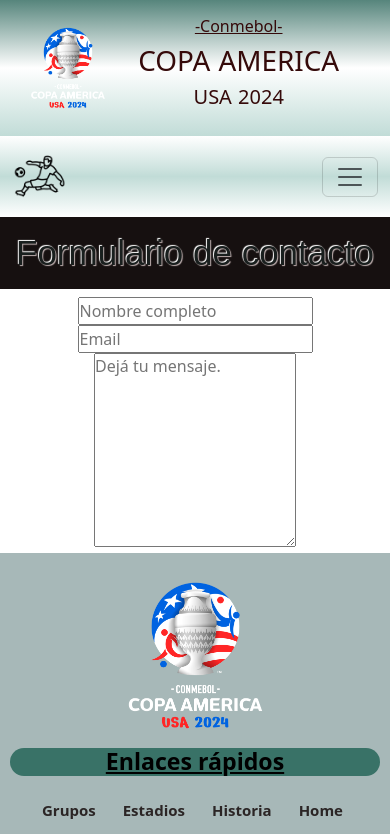
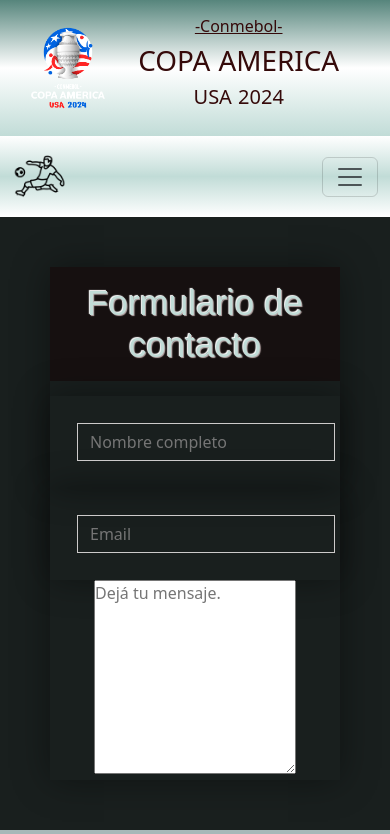
Before and after one commit to alegonz69/NuevoRepo1, a plain HTML site: page pages/contacto.html in a window 390 px wide. Shown: the top 834 px of the page. Drawn offline with nearby package versions, Linux system fonts and the light colour scheme.

Commit message:
modificaciones de PreEntrega

```diff
--- a/css/styless.css
+++ b/css/styless.css
@@ -315,19 +315,6 @@
       display: none;
     }
 
-
-
-
-
-
-
-
-
-
-
-
-
-
     main section .container-grupos table tbody tr td .flex-banderas {
       display: flex;
       gap: 10px;
@@ -349,6 +336,63 @@
     main section .container-grupos table tbody tr td .flex-banderas div {
       width: 20%;
     }
+
+
+    /* SECCION CONTACTO */
+
+
+    .main-contacto {
+      background-color: #191f1e;
+    }
+
+
+    .navbar-brand img {
+      width: 50%;
+    }
+
+    .main-contacto section {
+      padding: 50px;
+    }
+
+    .main-contacto section form {
+      text-align: center;
+      box-shadow: 0 0 35px #0006;
+      max-width: 750px;
+      margin: auto;
+    }
+
+    .main-contacto section form .form-input {
+      background-color: transparent;
+      box-shadow: 0 0 35px #0006;
+    }
+
+    .main-contacto section form .form-input input {
+      border-left:3px solid #397267;
+      width: 97%;
+      margin: 15px;
+      background: transparent;
+      border: 1px solid #cccaca;
+      padding: 6px 12px;
+      color: #26c7a9;
+    }
+
+    .main-contacto section form h2 {
+      text-align: center;
+      color: #C1DCD7;
+      margin-bottom: 15px;
+      padding-top: 15px;
+    }
+
+    .form-input {
+      background-color: transparent;
+      padding: 12px;
+      box-shadow: 0 0 35px #0006;
+
+    }
+
+
+
+
 }
 
 
@@ -434,13 +478,24 @@ main .sec-noticia .sec-noticia1 article div img {
 }
 
 main .sec-noticia .sec-noticia1 article {
+  padding: 25px;
+}
+
+main .sec-noticia .sec-noticia1 article h3 {
   padding: 50px;
 }
+
 
 main .sec-noticia .sec-noticia2 {
   box-shadow: 0 0 55px 0 #000;
   width: 70%;
 }
+
+main .sec-noticia .sec-noticia2 article {
+  height:100%;
+  align-content: center;
+}
+
 
 main .sec-noticia .sec-noticia2 article div h4 {
   text-align: center;
@@ -449,20 +504,18 @@ main .sec-noticia .sec-noticia2 article div h4 {
 
 main .sec-noticia .sec-noticia2 article div {
   display: flex;
-  margin-bottom: 10px;
-  margin-left: 10px;
+  gap: 10px;
+  padding: 10px;
 }
-
+main .sec-noticia .sec-noticia2 article div h4 {
+  font-size: 18px;
+}
 
 main .sec-noticia .sec-noticia2 article div img {
   border-radius: 10px;
   width: 50%;
   filter: drop-shadow(0 0 15px #000);
 }
-
-/* main .sec-noticia .sec-noticia2 article div img:hover {
-  background-color: #000;
-} */
 
 main .grilla {
   display: grid;
@@ -649,7 +702,6 @@ main .grilla {
   main section .container-grupos table thead tr th {
     color: #e23434 ;
     padding: 15px;
-
   }
 
   main section .container-grupos table tbody tr td .flex-banderas {
@@ -660,8 +712,9 @@ main .grilla {
   }
 
   main section .container-grupos table tbody tr td .flex-banderas h5 {
-
     font-size: 16px;
+    margin-bottom: 0px;
+    margin-top: 3px;
   }
 
   /* BANDERAS DE PAISES */
@@ -669,7 +722,7 @@ main .grilla {
   main section .container-grupos table tbody tr td .flex-banderas div img{
     width: 100%;
     border-radius: 100%;
-    /* height: 100%; */
+    height: 100%;
   }
 
   main section .container-grupos table tbody tr td .flex-banderas div {
```
